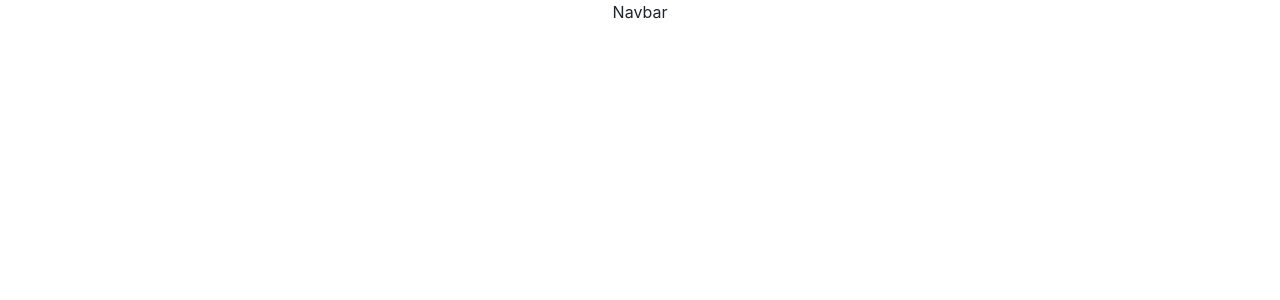
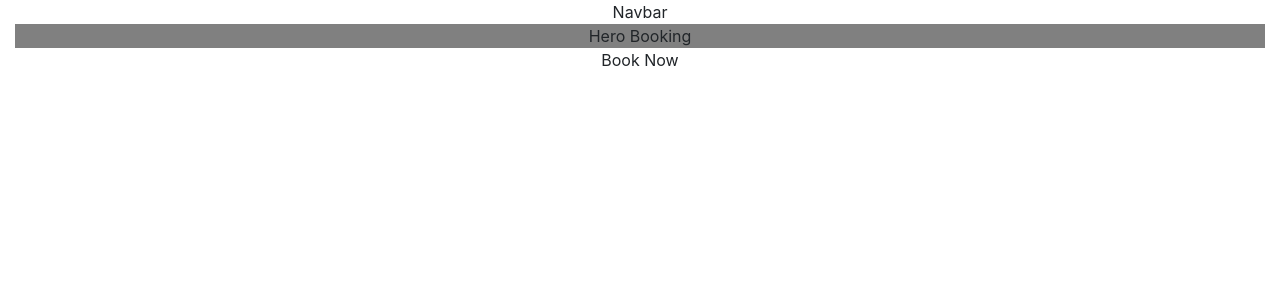
Before and after one commit to GH-KimV/maison-de-beaute, a React (Create React App) app: page /book in a window 1280 px wide. Shown: the top 300 px of the page. Built offline with nearby package versions, Linux system fonts and the light colour scheme.

Commit message:
added services, booking, and gallery pages

```diff
--- a/src/App.js
+++ b/src/App.js
@@ -4,6 +4,9 @@ import Navbar from './components/layout/Navbar';
 import Home from './components/pages/Home';
 import About from './components/pages/About';
 import Policies from './components/pages/Policies';
+import Services from './components/pages/Services';
+import Booking from './components/pages/Booking';
+import Gallery from './components/pages/Gallery';
 
 import './scss/App.scss';
 
@@ -15,6 +18,9 @@ const App = () => {
                 <Route exact path='/' component={Home} />
                 <Route exact path='/about' component={About} />
                 <Route exact path='/policies' component={Policies} />
+                <Route exact path='/services' component={Services} />
+                <Route exact path='/book' component={Booking} />
+                <Route exact path='/gallery' component={Gallery} />
             </Switch>
         </Router>
     );
--- /dev/null
+++ b/src/components/pages/Booking.js
@@ -0,0 +1,15 @@
+import React from 'react';
+import Hero from '../layout/Hero';
+
+const Booking = () => {
+    const msg = 'Booking';
+
+    return (
+        <div className='container-fluid'>
+            <Hero msg={msg} />
+            Book Now
+        </div>
+    );
+};
+
+export default Booking;
--- /dev/null
+++ b/src/components/pages/Gallery.js
@@ -0,0 +1,15 @@
+import React from 'react';
+import Hero from '../layout/Hero';
+
+const Gallery = () => {
+    const msg = 'Gallery';
+
+    return (
+        <div className='container-fluid'>
+            <Hero msg={msg} />
+            Gallery
+        </div>
+    );
+};
+
+export default Gallery;
--- /dev/null
+++ b/src/components/pages/Services.js
@@ -0,0 +1,15 @@
+import React from 'react';
+import Hero from '../layout/Hero';
+
+const Services = () => {
+    const msg = 'Services';
+
+    return (
+        <div className='container-fluid'>
+            <Hero msg={msg} />
+            Services
+        </div>
+    );
+};
+
+export default Services;
```
